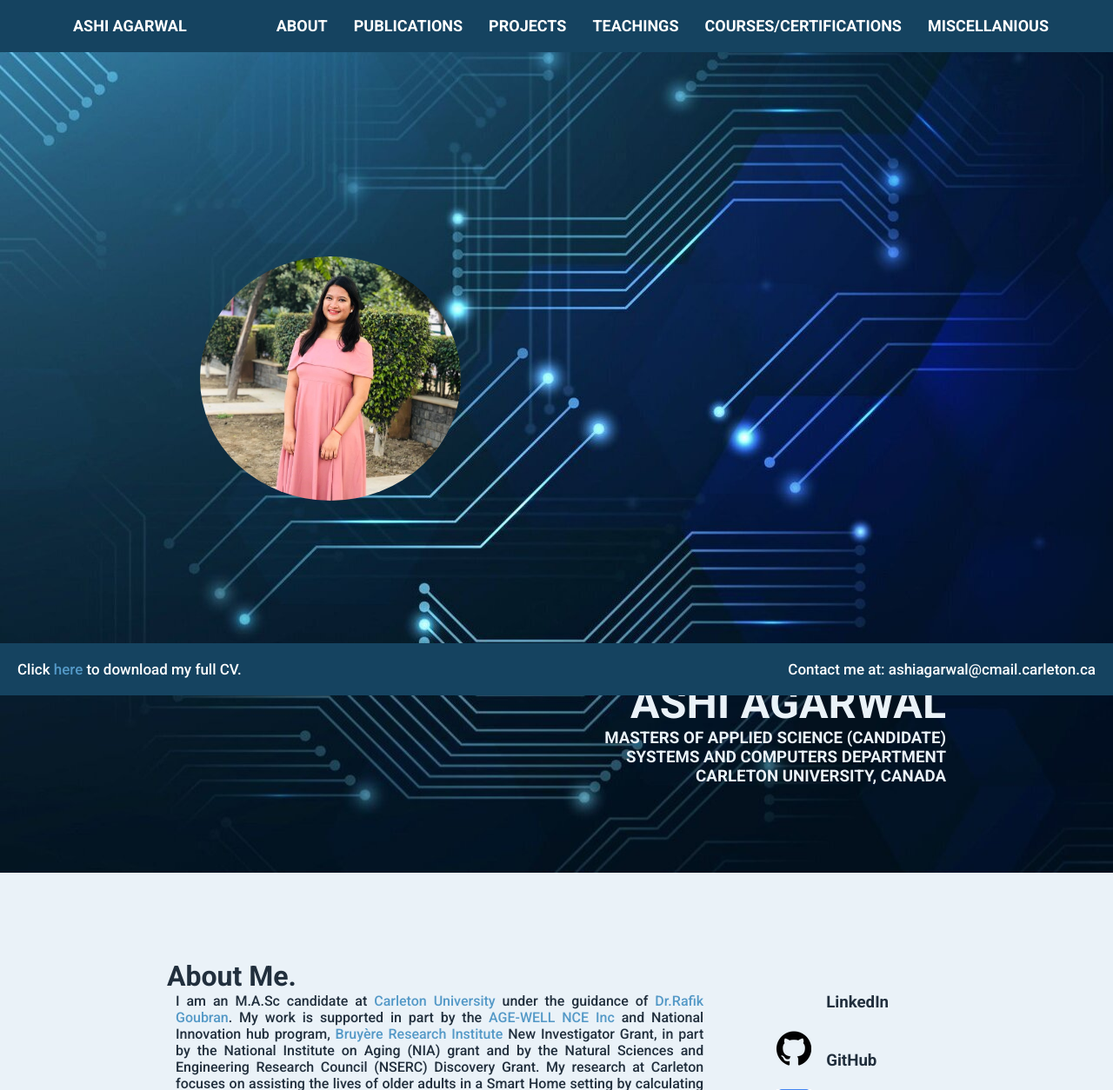
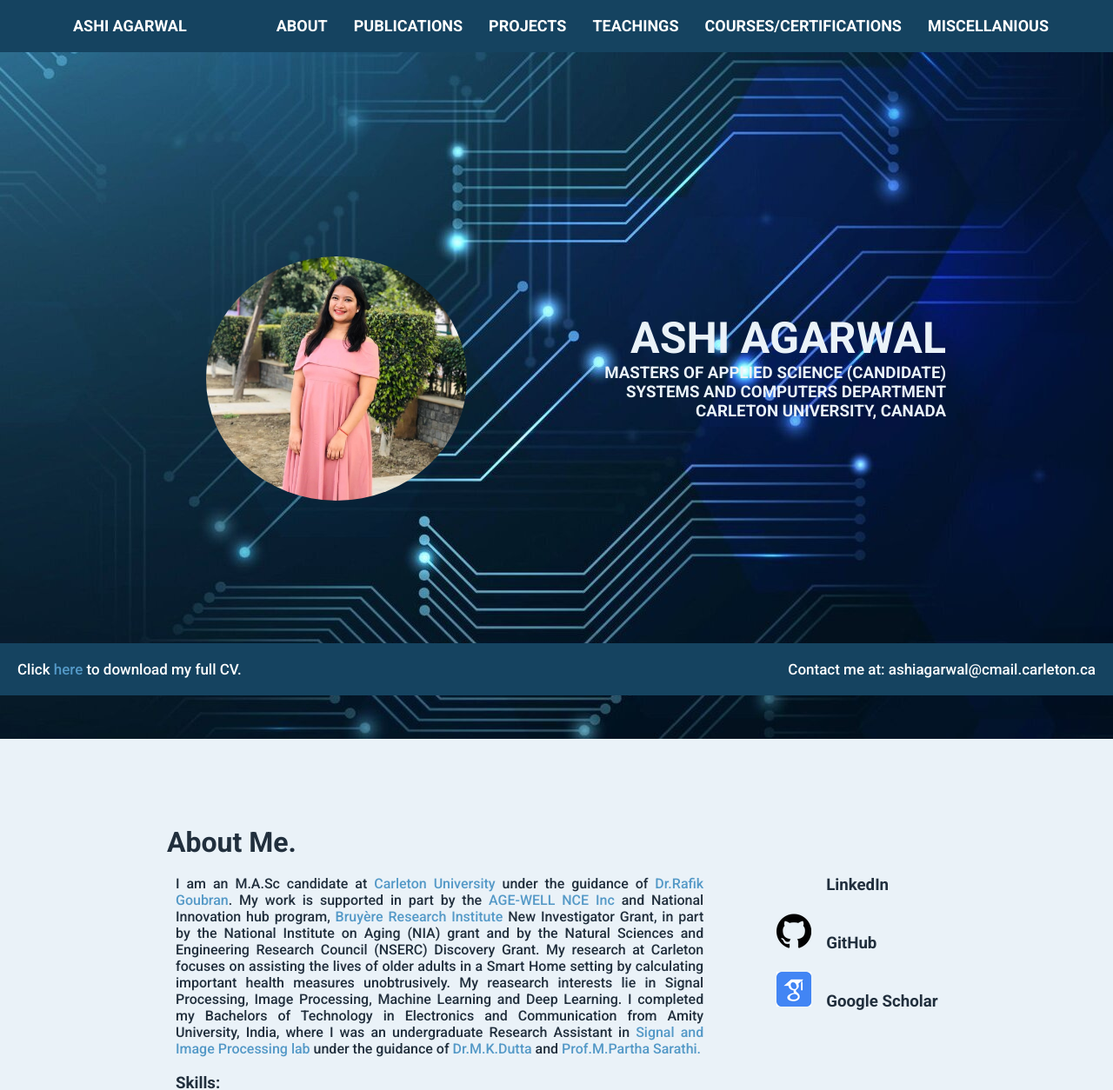
Before and after one commit to AshiAgarwalaa/AshiAgarwalaa.github.io, a plain HTML site: page index.html in a window 1280 px wide. Shown: the top 1254 px of the page at 87% size. Drawn offline with Linux system fonts and the light colour scheme.

Commit message:
Resolved small resizing issues

```diff
--- a/Static/Style/style.css
+++ b/Static/Style/style.css
@@ -38,7 +38,7 @@ and header has child element. #242539;*/
 	position: fixed;
 	top: 0;
 	left: 0;
-	overflow: auto;
+	overflow: hidden;
 }
 
 /* Set the unordered list's width and margin's top, bottom values to
@@ -116,7 +116,7 @@ different background color for the even content div elements. */
 	text-transform: uppercase;
 	color: #EAF2F8;
 	margin-top: 200px;
-	margin-left: 120px;
+	margin-left: 10%;
 }
 
 #main3 h1{
@@ -129,7 +129,7 @@ different background color for the even content div elements. */
 	padding: 0px;
 	box-sizing: border-box;
 	margin-top: 135px;
-	margin-left: 38px;
+	margin-left: 5%;
 }
 
 #sidebar3 img{
@@ -282,7 +282,7 @@ font-variant: small-caps;
 }
 
 /* Media Queries */
-@media screen and (max-width: 1000px){
+/*@media screen and (max-width: 1000px){
   #home{background-position:center;}
   #main3{
 	float:none;
@@ -301,4 +301,4 @@ font-variant: small-caps;
   .content{
     padding: 100px 50px;
   }
-}
+}*/
--- a/index.html
+++ b/index.html
@@ -31,7 +31,7 @@
 			</section>
 		</div>
 		<div class="content" id="about">
-			<h1>About Me.</h1>
+			<h1>About Me.</h1><br>
 			<section id="main2">
 
 				<p>I am an M.A.Sc candidate at <a href="https://carleton.ca/" target="blank">Carleton University</a> under the guidance of <a href="https://scholar.google.com/citations?user=Giy-AmwAAAAJ" target="blank">Dr.Rafik Goubran</a>. My work is supported in part by the <a href="https://agewell-nce.ca/" target="blank">AGE-WELL NCE Inc</a> and National Innovation hub program, <a href="https://www.bruyere.org/en/bruyere-research-institute" target="blank">Bruyère Research Institute</a> New Investigator Grant, in part by the National Institute on Aging (NIA) grant and by the Natural Sciences and Engineering Research Council (NSERC) Discovery Grant. My research at Carleton focuses on assisting the lives of older adults in a Smart Home setting by calculating important health measures unobtrusively. My reasearch interests lie in Signal Processing, Image Processing, Machine Learning and Deep Learning. I completed my Bachelors of Technology in Electronics and Communication from Amity University, India, where I was an undergraduate Research Assistant in <a href="https://www.amity.edu/aset/departments-ece-Research-Cells-ece-Signal.asp" target="blank">Signal and Image Processing lab</a> under the guidance of <a href="https://scholar.google.co.in/citations?user=UZYa1C0AAAAJ&hl=en" target="blank">Dr.M.K.Dutta</a> and <a href="https://scholar.google.co.in/citations?user=8PHD6WgAAAAJ&hl=en" target="blank">Prof.M.Partha Sarathi.</a></p><br>
```
